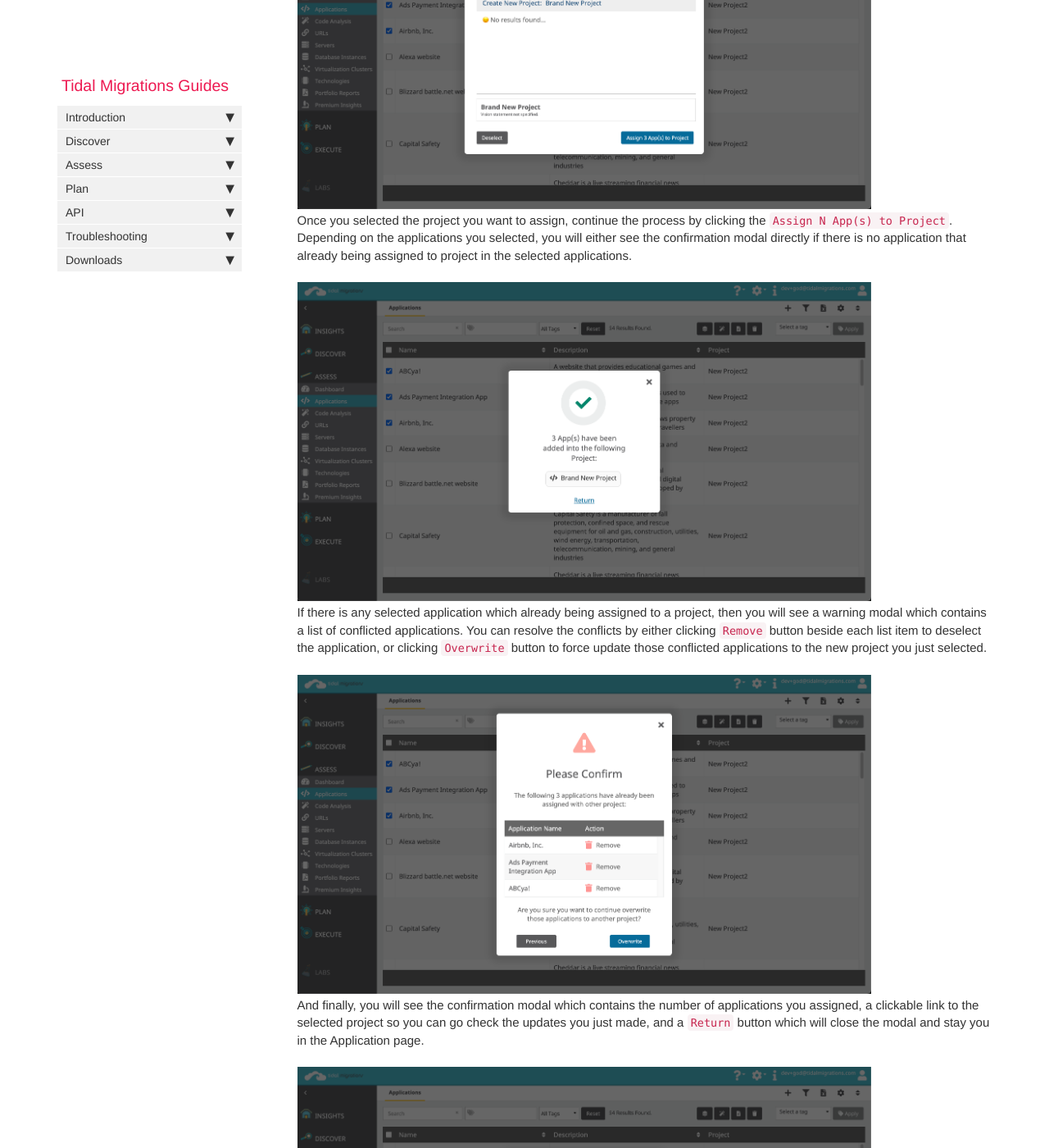
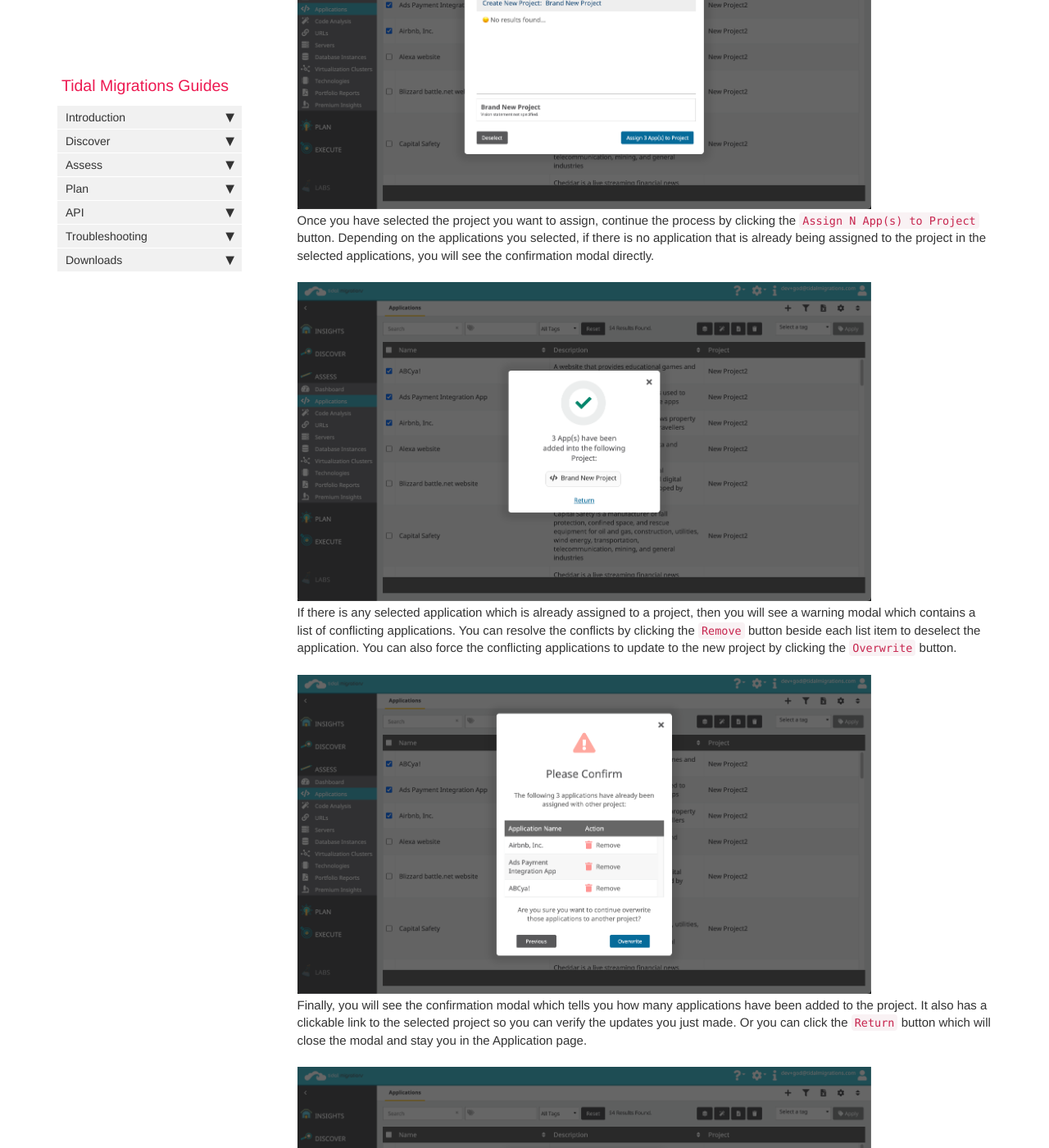
Before and after one commit to tidalmigrations/tidalmigrations.github.io, a Jekyll site: the page built from pages/user guides/assessment_projects.md, in a window 1280 px wide and 1400 px high, scrolled down 3785 px. Shown: the whole window at 82% size. Built offline with Jekyll 4.4.1, drawn with Linux system fonts in a browser that asks for light colours; nearby versions of some CDN libraries; comment, search, counter and statistics services are not loaded; some of the changed text lies outside the part shown.

Commit message:
updates based on PR review

```diff
--- a/pages/user guides/assessment_projects.md
+++ b/pages/user guides/assessment_projects.md
@@ -45,7 +45,7 @@ You also have the ability to bulk assign the applications you selected to a proj
 
 {% include image.html file="projects_10.png" %}
 
-This will brings up the a modal which contains a list of projects and you can search the name of the project by filtering the project name in the search bar above the list.
+This will brings up a modal which contains a list of projects. You can search this list by name of the project by filtering the project name in the search bar above the list.
 
 {% include image.html file="projects_11.png" %}
 
@@ -53,15 +53,15 @@ Additionally, you can easily create a brand new project by simply typing the pro
 
 {% include image.html file="projects_12.png" %}
 
-Once you selected the project you want to assign, continue the process by clicking the `Assign N App(s) to Project`. Depending on the applications you selected, you will either see the confirmation modal directly if there is no application that already being assigned to project in the selected applications.
+Once you have selected the project you want to assign, continue the process by clicking the `Assign N App(s) to Project` button. Depending on the applications you selected, if there is no application that is already being assigned to the project in the selected applications, you will see the confirmation modal directly.
 
 {% include image.html file="projects_13.png" %}
 
-If there is any selected application which already being assigned to a project, then you will see a warning modal which contains a list of conflicted applications. You can resolve the conflicts by either clicking `Remove` button beside each list item to deselect the application, or clicking `Overwrite` button to force update those conflicted applications to the new project you just selected.
+If there is any selected application which is already assigned to a project, then you will see a warning modal which contains a list of conflicting applications. You can resolve the conflicts by clicking the `Remove` button beside each list item to deselect the application. You can also force the conflicting applications to update to the new project by clicking the `Overwrite` button.
 
 {% include image.html file="projects_14.png" %}
 
-And finally, you will see the confirmation modal which contains the number of applications you assigned, a clickable link to the selected project so you can go check the updates you just made, and a `Return` button which will close the modal and stay you in the Application page.
+Finally, you will see the confirmation modal which tells you how many applications have been added to the project. It also has a clickable link to the selected project so you can verify the updates you just made. Or you can click the `Return` button which will close the modal and stay you in the Application page.
 
 {% include image.html file="projects_13.png" %}
 
```
